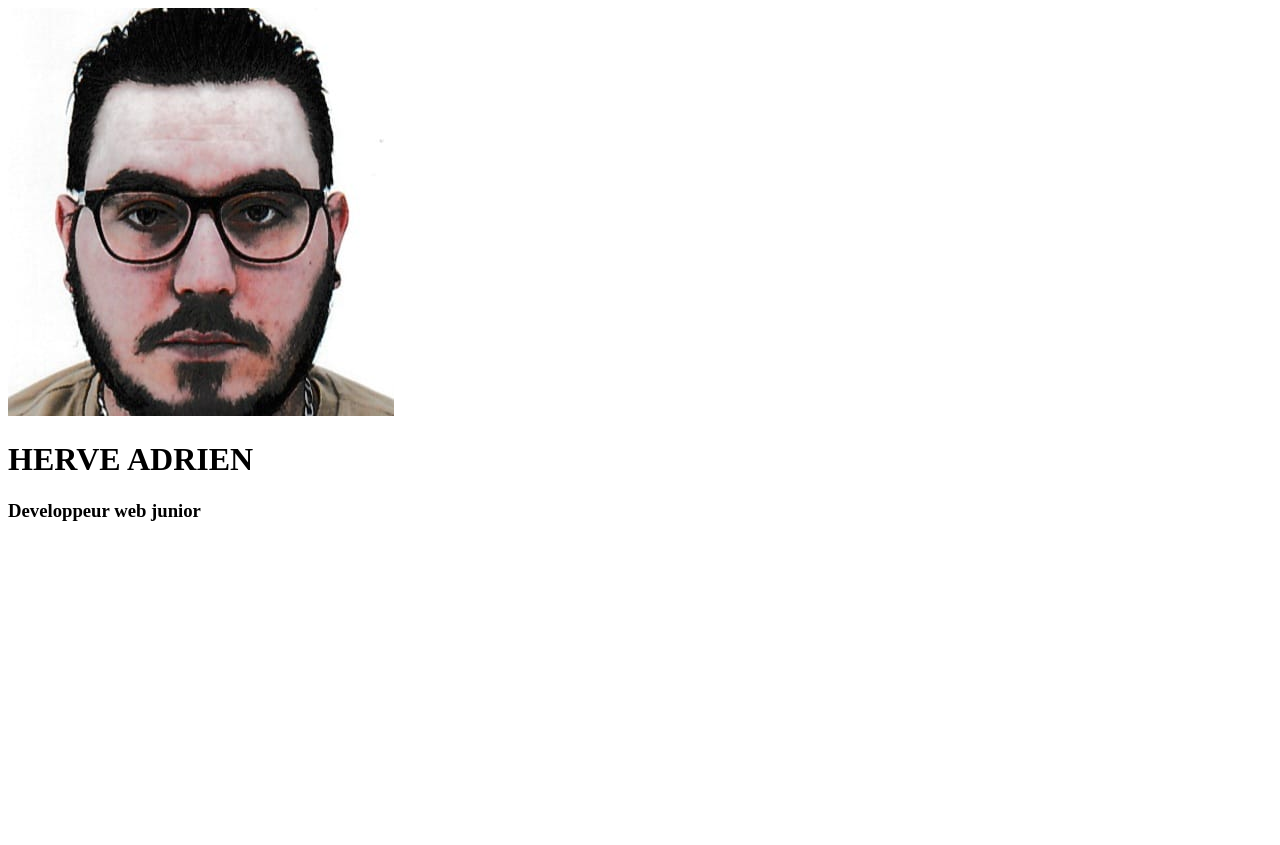
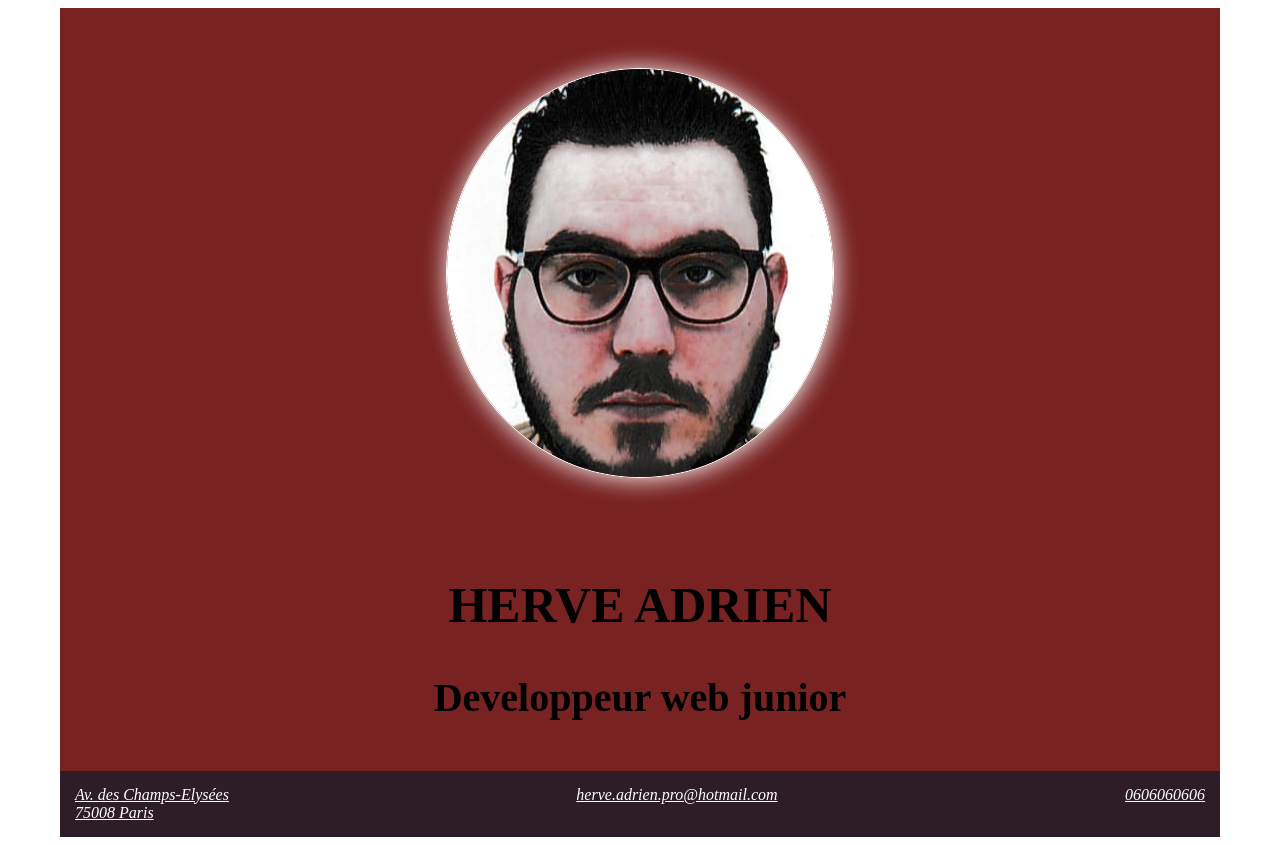
Before and after one commit to Herve08/Cv-Herve-Adrien, a plain HTML site: page EXO CV EN HTML/index.html in a window 1280 px wide. Before the commit the page ends 800 px from the top, so only its background shows below. Drawn offline with Linux system fonts and the light colour scheme.

Commit message:
Add files via upload

```diff
--- a/EXO CV EN HTML/assets/css/style.css
+++ b/EXO CV EN HTML/assets/css/style.css
@@ -0,0 +1,50 @@
+@import url('https://fonts.googleapis.com/css2?family=Lato:ital,wght@0,100;0,300;0,400;0,700;0,900;1,100;1,300;1,400;1,700;1,900&family=Roboto&display=swap');
+
+@import url('https://fonts.googleapis.com/css2?family=Lato:ital,wght@0,100;0,300;0,400;0,700;0,900;1,100;1,300;1,400;1,700;1,900&family=Raleway:ital,wght@0,100;0,200;0,300;0,400;0,500;0,600;0,700;0,800;0,900;1,100;1,200;1,300;1,400;1,500;1,600;1,700;1,800;1,900&family=Roboto&display=swap');
+
+
+html {
+    display: flex;
+    justify-content: center;
+
+}
+
+body {
+    width: 1160px;
+
+}
+
+header {
+    background-color: #782221;
+}
+h1 {
+    font-size: 50px;
+}
+
+h3 {
+    font-size: 40px;
+}
+img {
+    margin: 60px;
+    border-radius: 80%;
+    border: 1px solid white;
+    box-shadow: 1px 1px 25px rgb(252, 252, 252);
+}
+div{
+    background-color: #782221;
+    text-align: center;
+   padding-bottom: 10px;
+}
+nav{
+    background-color: #2c1d27;
+    padding: 15px;
+}
+#flex-row{
+    display: flex;
+    justify-content: space-between;
+
+}
+a{
+    color: white;
+
+}
--- a/EXO CV EN HTML/index.html
+++ b/EXO CV EN HTML/index.html
@@ -3,6 +3,7 @@
 <head>
     <meta charset="UTF-8">
     <meta name="viewport" content="width=device-width, initial-scale=1.0">
+    <link rel="stylesheet" href="./assets/css/style.css">
     <title>Document</title>
 </head>
 <body>
@@ -12,7 +13,13 @@
             <h1>HERVE ADRIEN</h1>
             <h3>Developpeur web junior</h3>
         </div>
-        <nav></nav>
+          <nav>
+            <address id="flex-row">
+                <a href="https://maps.app.goo.gl/zM9DUkhLvgoRXnL97">Av. des Champs-Elysées <br> 75008 Paris</a>
+                <a href="mailto:herve.adrien.pro@hotmail.com">herve.adrien.pro@hotmail.com</a>
+                <a href="tel: 0606060606">0606060606</a>
+            </address>
+        </nav>
     </header>
 
 </body>
```
Also changed, not shown: 1 other file.
